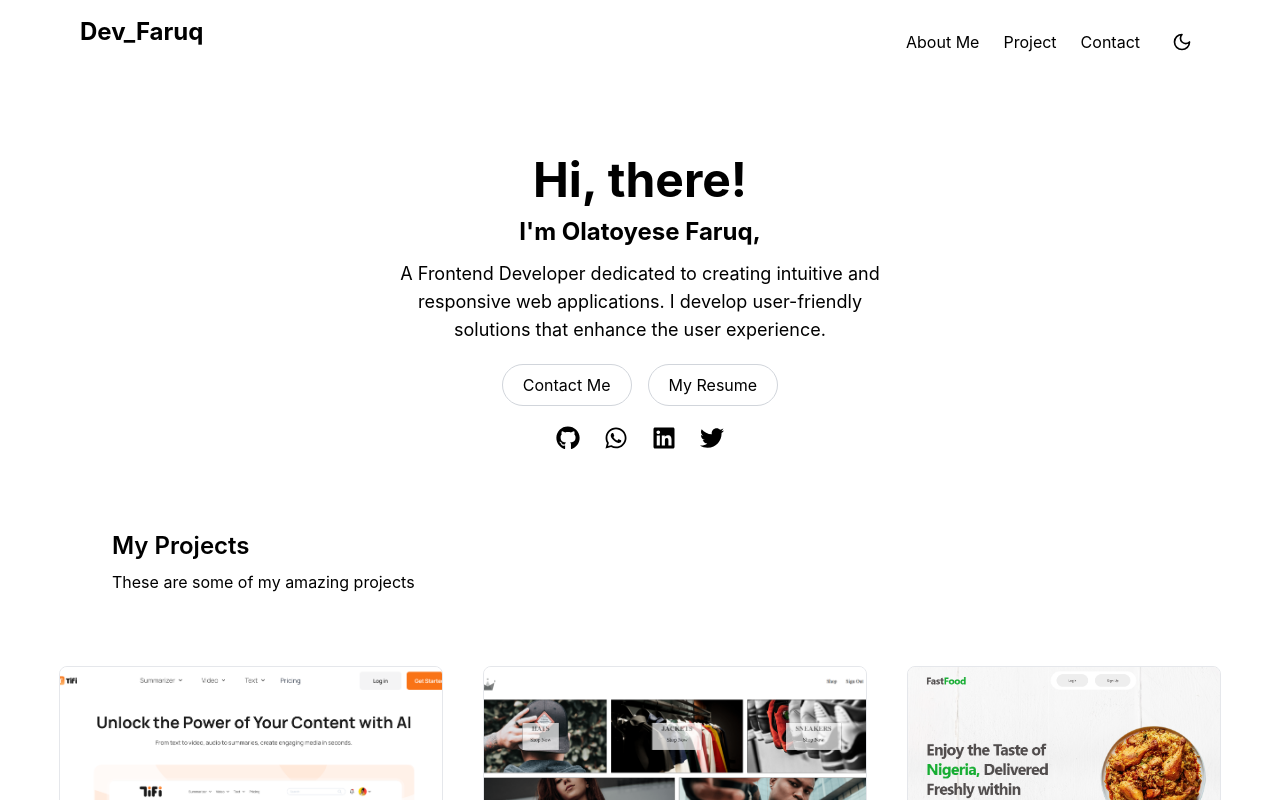
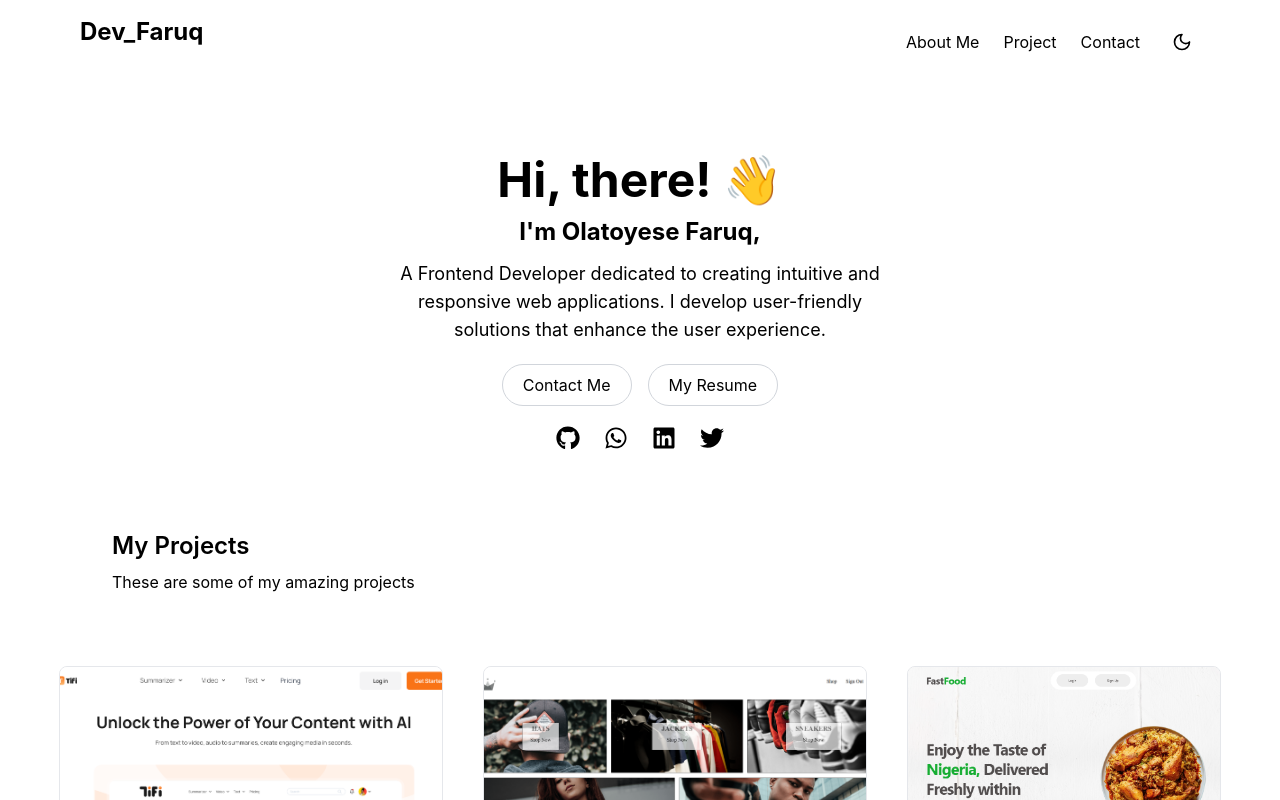
Before and after one commit to Wheezy049/Portfolio, a React (Create React App) app: page / in a window 1280 px wide. Shown: the top 800 px of the page. Built offline with nearby package versions, Linux system fonts and the light colour scheme.

Commit message:
initail commit

```diff
--- a/src/App.js
+++ b/src/App.js
@@ -48,7 +48,7 @@ function App() {
       <Header />
       <div className="flex flex-col items-center text-center mt-20 px-4">
         {/* Introduction Section */}
-        <h1 className="font-bold text-5xl mb-3">Hi, there!</h1>
+        <h1 className="font-bold text-5xl mb-3">Hi, there! 👋</h1>
         <h3 className="font-bold text-2xl mb-3">I'm Olatoyese Faruq,</h3>
         <p className="text-lg mb-5 w-full max-w-[500px]">
         A Frontend Developer dedicated to creating intuitive and responsive web applications. I develop user-friendly solutions that enhance the user experience.
```
